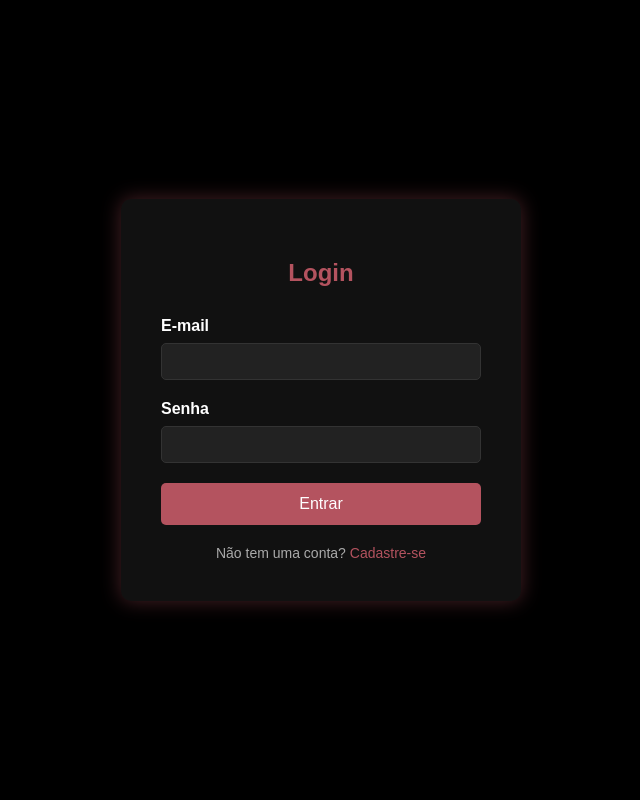
After one commit to EudesJordao/Streamix, a Python web app: template template/index.html in a window 1280 px wide. The commit adds this page. Shown: the whole page, without its empty margins (319-959 px from the left). Run offline with Jinja, Linux system fonts and the light colour scheme; the template is opened without the code that fills it, so the values that code supplies are empty.

Commit message:
projeto finalizado

```diff
--- /dev/null
+++ b/template/index.html
@@ -0,0 +1,32 @@
+<!DOCTYPE html>
+<html lang="pt-br">
+
+<head>
+  <meta charset="UTF-8" />
+  <meta name="viewport" content="width=device-width, initial-scale=1.0" />
+  <title>Login</title>
+  <link rel="stylesheet" href="style/indexStyle.css">
+</head>
+
+<body>
+  <div class="login-container">
+    <h2>Login</h2>
+    <form action="http://127.0.0.1:8001/login" method="post" id="login-form">
+      <div class="form-group">
+        <label for="email">E-mail</label>
+        <input type="email" id="email" name="email" required />
+      </div>
+      <div class="form-group">
+        <label for="password">Senha</label>
+        <input type="password" id="password" name="password" required />
+      </div>
+      <button type="submit" class="login-button">Entrar</button>
+    </form>
+    <div class="footer-text">
+      Não tem uma conta? <a href="cadsatro.html">Cadastre-se</a>
+    </div>
+  </div>
+</body>
+<script src="scripts/index.js"></script>
+
+</html>
--- /dev/null
+++ b/template/scripts/index.js
@@ -0,0 +1,17 @@
+  document.getElementById('login-form').addEventListener('submit', async function (e) {
+    e.preventDefault();
+
+    const formData = new FormData(this);
+
+    const response = await fetch('http://127.0.0.1:8001/login', {
+      method: 'POST',
+      body: formData
+    });
+    if (response.ok) {
+      window.location.href = '/template/home.html'
+      alert('Login realizado com sucesso!');
+    } else {
+      const errorText = await response.json();
+      alert('Erro ao fazer login: ' + errorText);
+    }
+  });
--- a/template/style.css
+++ b/template/style/homeStyle.css
@@ -49,7 +49,7 @@ nav a:hover {
 
 .banner {
     height: 90vh;
-    background-image: url(img/robo.png);
+    background-image: url(../img/robo.png);
     background-size: cover;
     background-position: center;
     position: relative;
--- /dev/null
+++ b/template/style/indexStyle.css
@@ -0,0 +1,86 @@
+ * {
+      box-sizing: border-box;
+      font-family: Arial, sans-serif;
+    }
+
+    body {
+      margin: 0;
+      padding: 0;
+      background-color: #000;
+      color: #fff;
+      display: flex;
+      justify-content: center;
+      align-items: center;
+      height: 100vh;
+    }
+
+    .login-container {
+      background-color: #111;
+      padding: 40px;
+      border-radius: 10px;
+      box-shadow: 0 0 20px rgba(180, 83, 95, 0.4);
+      width: 100%;
+      max-width: 400px;
+    }
+
+    .login-container h2 {
+      text-align: center;
+      margin-bottom: 30px;
+      color: #b4535f;
+    }
+
+    .form-group {
+      margin-bottom: 20px;
+    }
+
+    .form-group label {
+      display: block;
+      margin-bottom: 8px;
+      font-weight: bold;
+    }
+
+    .form-group input {
+      width: 100%;
+      padding: 10px;
+      border: 1px solid #333;
+      border-radius: 5px;
+      background-color: #222;
+      color: #fff;
+    }
+
+    .form-group input:focus {
+      outline: none;
+      border-color: #b4535f;
+    }
+
+    .login-button {
+      width: 100%;
+      padding: 12px;
+      background-color: #b4535f;
+      border: none;
+      border-radius: 5px;
+      color: #fff;
+      font-size: 16px;
+      cursor: pointer;
+      transition: background-color 0.3s;
+    }
+
+    .login-button:hover {
+      background-color: #993a4d;
+    }
+
+    .footer-text {
+      text-align: center;
+      margin-top: 20px;
+      font-size: 14px;
+      color: #aaa;
+    }
+
+    .footer-text a {
+      color: #b4535f;
+      text-decoration: none;
+    }
+
+    .footer-text a:hover {
+      text-decoration: underline;
+    }
```
Also changed, not shown: main.py (+11 -7 lines), template/cadsatro.html (+4 -90 lines), template/home.html (+2 -41 lines), template/scripts/cadastro.js (added, +17 -0 lines), template/scripts/home.js (added, +38 -0 lines), template/style/cadastroStyle.css (renamed from template/login.html, +6 -35 lines), usuarios.db.
